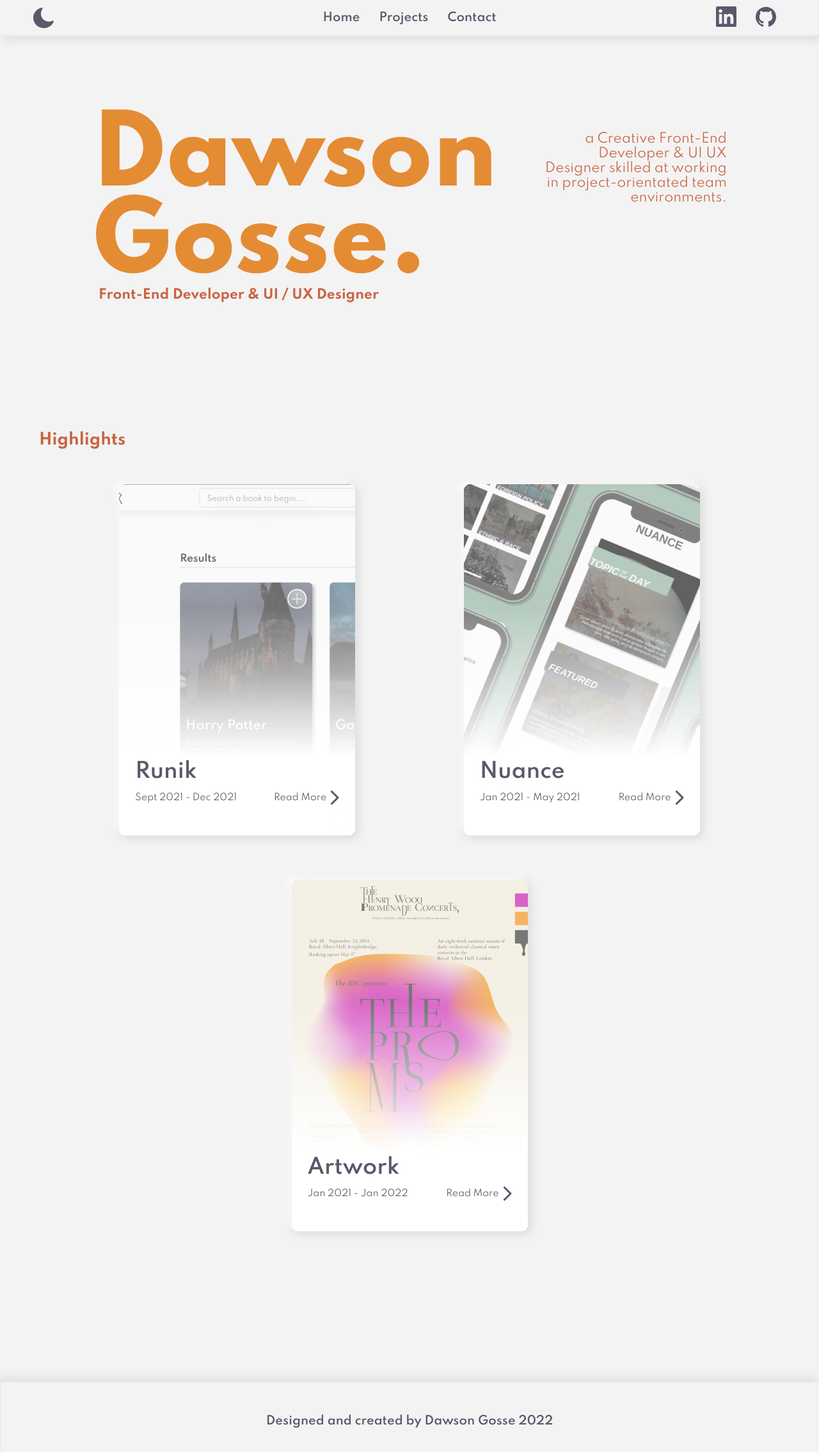
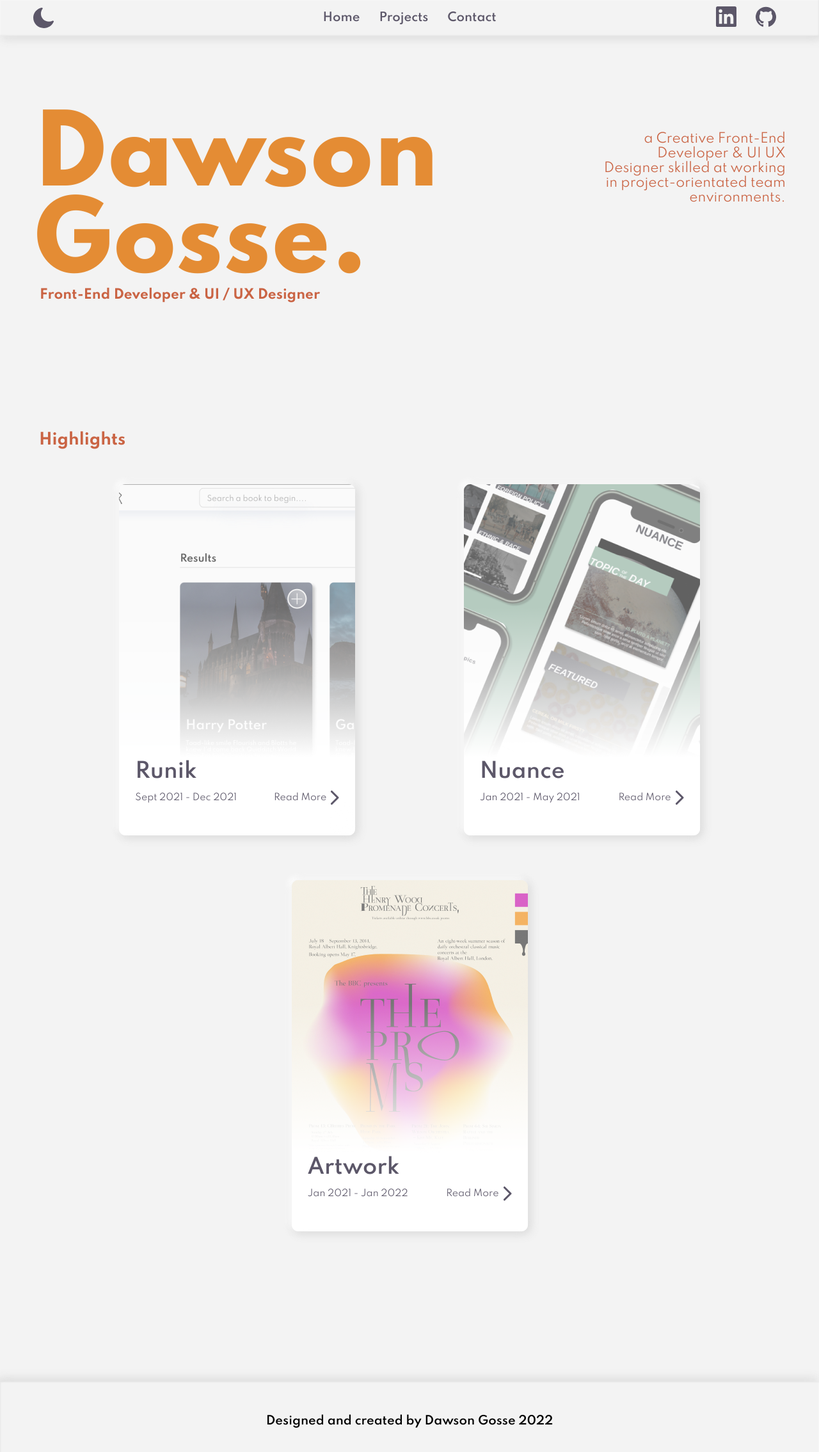
Before and after one commit to DawsonGosse/Portfolio, a Next.js app: page / in a window 1280 px wide. Shown: the top 2270 px of the page at 64% size. Built offline with nearby package versions, Linux system fonts and the light colour scheme.

Commit message:
Fixed footer responsiviness

```diff
--- a/comps/Footer/index.js
+++ b/comps/Footer/index.js
@@ -18,8 +18,19 @@ const CopyRight = styled.h5`
     font-family: Spartan;
     font-style: normal;
     font-weight: 600;
-    font-size: 18px;
+    font-size: 14px;
+    text-align:center;
     color: ${props=>props.color}
+
+    //Medium
+    @media (min-width:481px) {
+        font-size: 16px;
+      }
+    //Large
+
+    @media (min-width:769px) {
+        font-size: 18px;
+      }
 
 `;
 
--- a/pages/index.js
+++ b/pages/index.js
@@ -17,7 +17,30 @@ const Container = styled.div`
   height:100%;
 `;
 
-const ContentBlock = styled.div`
+const ContentBlock1 = styled.div`
+  width:100vw;
+  flex-wrap:wrap;
+  flex-direction:column;
+  padding: 0px 30px 0px;
+  display:flex;
+  justify-content:space-evenly;
+  margin-bottom:200px;
+
+  //Medium
+@media (min-width:481px) {
+  padding: 0px 52px 0px;
+  justify-content:space-between;
+  flex-direction:row;
+  }
+//Large
+
+@media (min-width:769px) {
+  padding: 0px 52px 0px;
+  justify-content:space-between;
+  flex-direction:row;
+  }
+`;
+const ContentBlock2 = styled.div`
   width:100vw;
   flex-wrap:wrap;
   padding: 0px 30px 0px;
@@ -52,12 +75,12 @@ export default function Home() {
   const router = useRouter();
   return (<Container>
     <NavBar onButtonClick={()=>setTheme(theme==='dark'?'default':'dark')} ></NavBar>
-    <ContentBlock>
+    <ContentBlock1>
     <NameTitle></NameTitle>
     <Description></Description>
-    </ContentBlock>
+    </ContentBlock1>
     <Header color={themes[theme].Header}>Highlights</Header>
-    <ContentBlock>
+    <ContentBlock2>
       <Card onCardClick={()=>router.push("/../Posts/runik")}></Card>
       <Card
       title="Nuance"
@@ -71,7 +94,7 @@ export default function Home() {
       img={Posters}
       onCardClick={()=>router.push("/../artwork")}
       ></Card>
-    </ContentBlock>
+    </ContentBlock2>
     <Footer></Footer>
   </Container>
   )
```
